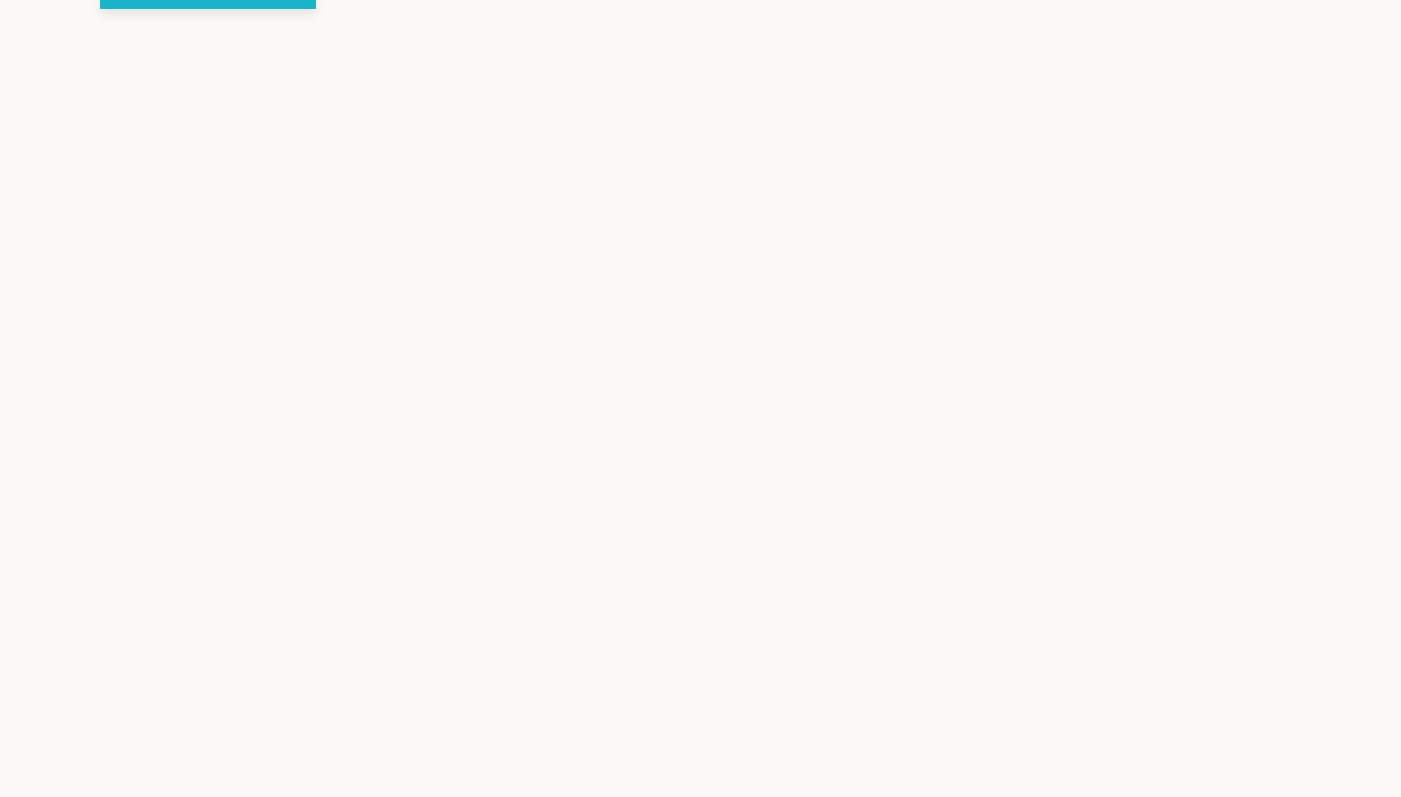
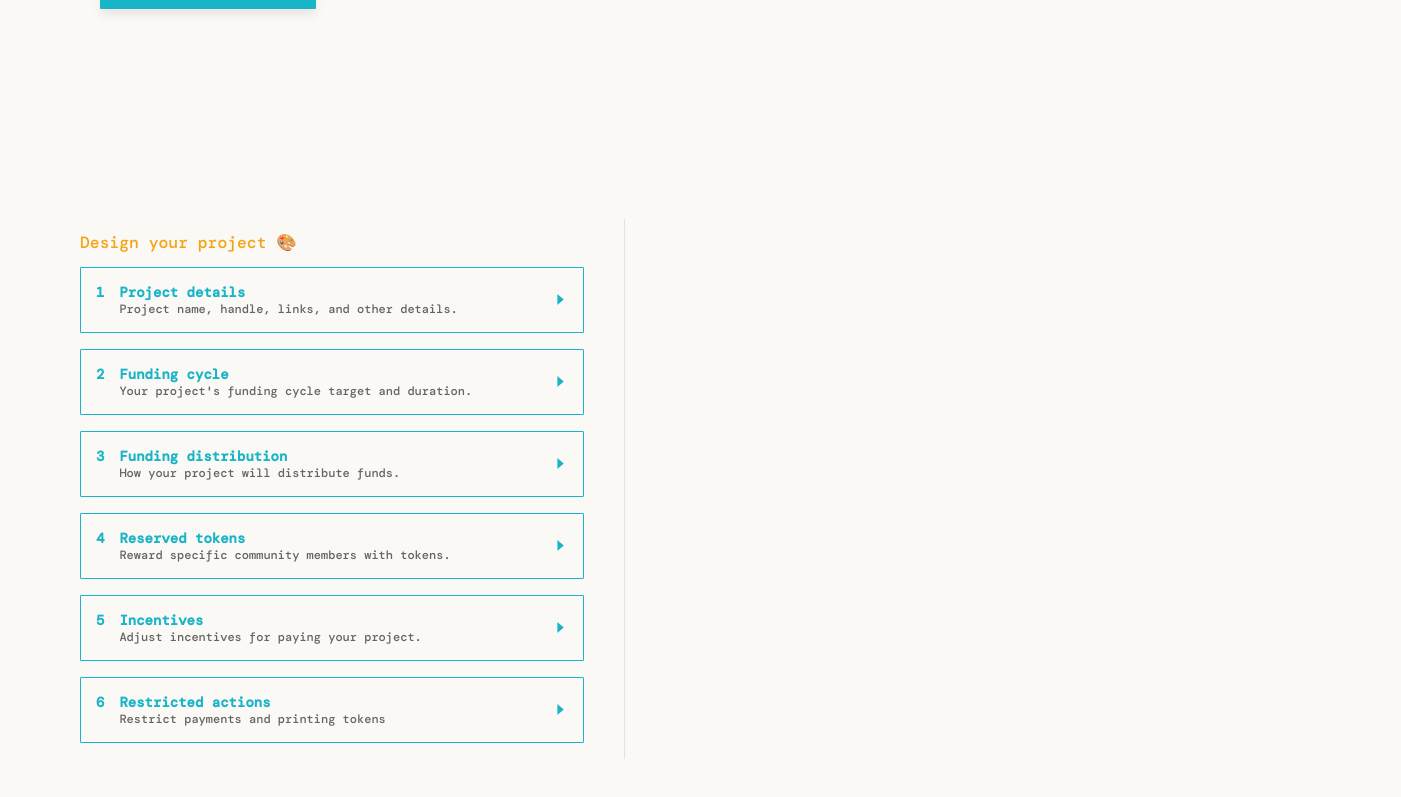
Before and after one commit to Ridz32/juice-interface-svelte, a Svelte app: page / in a window 1280 px wide. Shown: the part 607-1404 px from the top of the page, 1401 px wide, since content can reach past the window. Before the commit the page ends 800 px from the top, so only its background shows below. Built offline with nearby package versions, Linux system fonts and the light colour scheme; a web font is replaced by a local one.

Commit message:
🚧  Create project

```diff
--- a/src/App.svelte
+++ b/src/App.svelte
@@ -1,19 +1,16 @@
 <script>
   import NavBar from "./Nav.svelte";
   import LandingInfo from "./LandingInfo.svelte";
+  import CreateProject from "./CreateProject.svelte";
 </script>
 
 <NavBar />
 <main>
   <LandingInfo />
+  <CreateProject />
 </main>
 
 <style>
-  main {
-    padding: 0 40px;
-    margin: 0 40px;
-  }
-
   @media (min-width: 640px) {
     main {
       max-width: none;
--- /dev/null
+++ b/src/CreateProject.svelte
@@ -0,0 +1,83 @@
+<script>
+  import CreateProjectButton from "./CreateProjectButton.svelte";
+
+  const items = [
+    {
+      title: "Project details",
+      description: "Project name, handle, links, and other details.",
+    },
+    {
+      title: "Funding cycle",
+      description: "Your project's funding cycle target and duration.",
+    },
+    {
+      title: "Funding distribution",
+      description: "How your project will distribute funds.",
+    },
+    {
+      title: "Reserved tokens",
+      description: "Reward specific community members with tokens.",
+    },
+    {
+      title: "Incentives",
+      description: "Adjust incentives for paying your project.",
+    },
+    {
+      title: "Restricted actions",
+      description: "Restrict payments and printing tokens",
+    },
+  ];
+</script>
+
+<div id="create">
+  <div class="row">
+    <section>
+      <h1>Design your project 🎨</h1>
+      {#each items as item, index}
+        <CreateProjectButton
+          title={item.title}
+          description={item.description}
+          number={index + 1}
+        />
+      {/each}
+    </section>
+    <section />
+  </div>
+</div>
+
+<style>
+  #create {
+    padding: 20px 40px 40px;
+    margin-top: 150px;
+    margin-bottom: 40px;
+    background: var(--background-l0);
+  }
+
+  .row {
+    display: flex;
+    flex-wrap: row wrap;
+    margin-top: 40px;
+  }
+
+  h1 {
+    font-size: 1.17em;
+    font-weight: 400;
+  }
+
+  section {
+    display: block;
+    padding-left: 40px;
+    padding-right: 40px;
+  }
+
+  section:first-of-type {
+    flex: 0 0 42%;
+    max-width: 42%;
+  }
+
+  section:last-of-type {
+    flex: 0 0 58%;
+    max-width: 58%;
+    border-left: 1px solid rgba(0, 0, 0, 0.094);
+  }
+</style>
--- /dev/null
+++ b/src/CreateProjectButton.svelte
@@ -0,0 +1,56 @@
+<script>
+    export let description;
+    export let number;
+    export let title;
+</script>
+
+<div role="button">
+  <div class="number">{number}</div>
+  <div class="details">
+    <div class="title">{title}</div>
+    <div class="description">
+      {description}
+    </div>
+  </div>
+  <svg
+    viewBox="0 0 1024 1024"
+    xmlns="http://www.w3.org/2000/svg"
+  >
+    <path
+      d="M715.8 493.5L335 165.1c-14.2-12.2-35-1.2-35 18.5v656.8c0 19.7 20.8 30.7 35 18.5l380.8-328.4c10.9-9.4 10.9-27.6 0-37z"
+    />
+  </svg>
+</div>
+
+<style>
+  svg {
+    align-self: center;
+    margin-left: auto;
+    fill: rgb(24, 180, 199);
+    width: 15px;
+    height: 15px;
+  }
+
+  .number {
+    margin-right: 15px;
+  }
+
+  .description {
+    color: rgba(0, 0, 0, 0.6);
+    font-weight: 400;
+    font-size: 0.75rem;
+  }
+
+  div[role="button"] {
+    display: flex;
+    cursor: pointer;
+    padding: 15px;
+    border-radius: 1px;
+    font-weight: 600;
+    color: rgb(24, 180, 199);
+    border-color: rgb(24, 180, 199);
+    border-style: solid;
+    border-width: 1px;
+    margin-bottom: 16px;
+  }
+</style>
```
